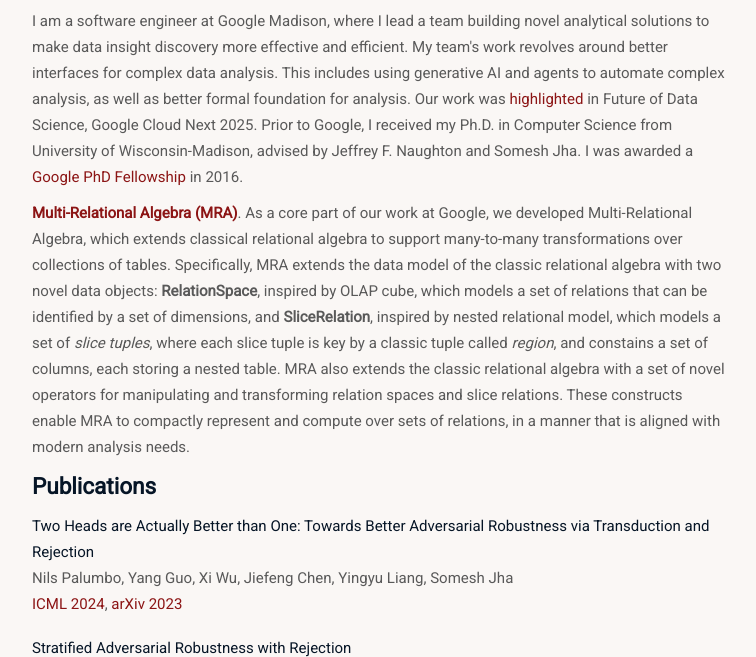
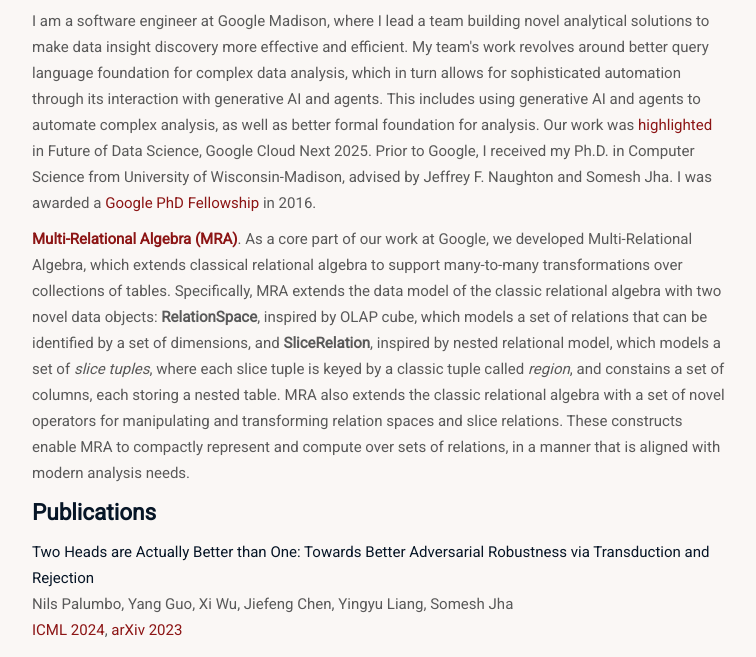
Before and after one commit to andrewxiwu/andrewxiwu.github.io, a plain HTML site: page index.html in a window 1280 px wide. Shown: the part 139-796 px from the top of the page, without its empty margins (261-1017 px from the left). Drawn offline with nearby package versions, Linux system fonts and the light colour scheme; a web font is replaced by a local one.

Commit message:
revises two places

```diff
--- a/index.html
+++ b/index.html
@@ -41,7 +41,8 @@
 	  <td colspan="2">
 	    <p>
 	      I am a software engineer at Google Madison, where I lead a team building novel analytical solutions to make data insight
-	      discovery more effective and efficient. My team's work revolves around better interfaces for complex data analysis.
+	      discovery more effective and efficient. My team's work revolves around better query language foundation for complex data analysis,
+              which in turn allows for sophisticated automation through its interaction with generative AI and agents.
 	      This includes using generative AI and agents to automate complex analysis, as well as better formal foundation for analysis.
 	      Our work was <a href="https://youtu.be/uWbyS0HGkLA?t=165" target="_blank">highlighted</a> in
 	      Future of Data Science, Google Cloud Next 2025.
@@ -58,7 +59,7 @@
 	      Specifically, MRA extends the data model of the classic relational algebra with two novel data objects:
 	      <b>RelationSpace</b>, inspired by OLAP cube, which models a set of relations that can be identified
 	      by a set of dimensions, and <b>SliceRelation</b>, inspired by nested relational model,
-	      which models a set of <em>slice tuples</em>, where each slice tuple is key by a classic tuple called <em>region</em>,
+	      which models a set of <em>slice tuples</em>, where each slice tuple is keyed by a classic tuple called <em>region</em>,
 	      and constains a set of columns, each storing a nested table. MRA also extends the classic relational algebra
 	      with a set of novel operators for manipulating and transforming relation spaces and slice relations.
 	      These constructs enable MRA to compactly represent and compute over sets of relations, in a manner that is
```
